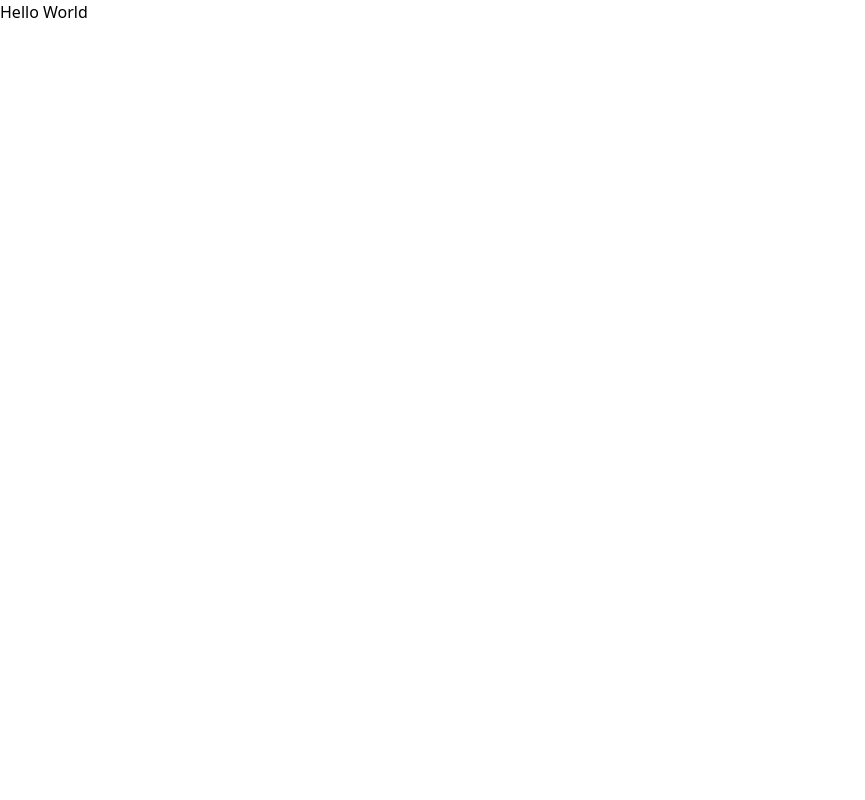
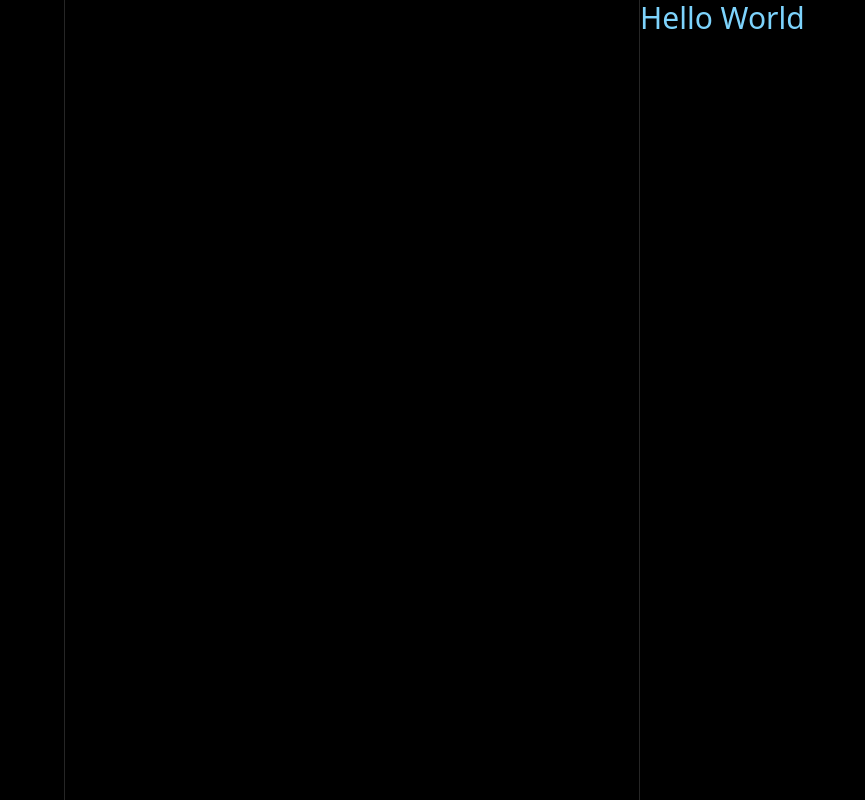
Before and after one commit to YosephSE/Twitter, a Next.js app: page / in a window 1280 px wide. Shown: the whole page, without its empty margins (0-865 px from the left). Built offline with nearby package versions, Linux system fonts and the light colour scheme.

Commit message:
basic layout file done

```diff
--- /dev/null
+++ b/components/layout.tsx
@@ -0,0 +1,17 @@
+import React from "react";
+interface LayoutProps {
+  children: React.ReactNode;
+}
+
+const Layout: React.FC<LayoutProps> = ({ children }) => {
+  return (
+    <div className="h-screen bg-black">
+      <div className="container h-full mx-auto xl:px-30 max-w-6xl">
+        <div className="grid grid-cols-4 h-full">
+            <div className="col-span-3 lg:col-span-2 border-x-[1px] border-neutral-800"></div>{children}</div>
+      </div>
+    </div>
+  );
+};
+
+export default Layout;
--- a/pages/_app.tsx
+++ b/pages/_app.tsx
@@ -1,6 +1,11 @@
 import "@/styles/globals.css";
+import Layout from "@/components/Layout";
 import type { AppProps } from "next/app";
 
 export default function App({ Component, pageProps }: AppProps) {
-  return <Component {...pageProps} />;
+  return (
+    <Layout>
+      <Component {...pageProps} />
+    </Layout>
+  );
 }
--- a/pages/index.tsx
+++ b/pages/index.tsx
@@ -2,7 +2,7 @@ import React from 'react'
 
 const Home = () => {
   return (
-    <div>
+    <div className='text-3xl text-sky-300'>
       Hello World
     </div>
   )
--- a/styles/globals.css
+++ b/styles/globals.css
@@ -1,3 +1,10 @@
 @tailwind base;
 @tailwind components;
 @tailwind utilities;
+
+:root{
+    @apply h-full bg-black
+}
+body{
+    @apply h-full bg-black
+}
```
